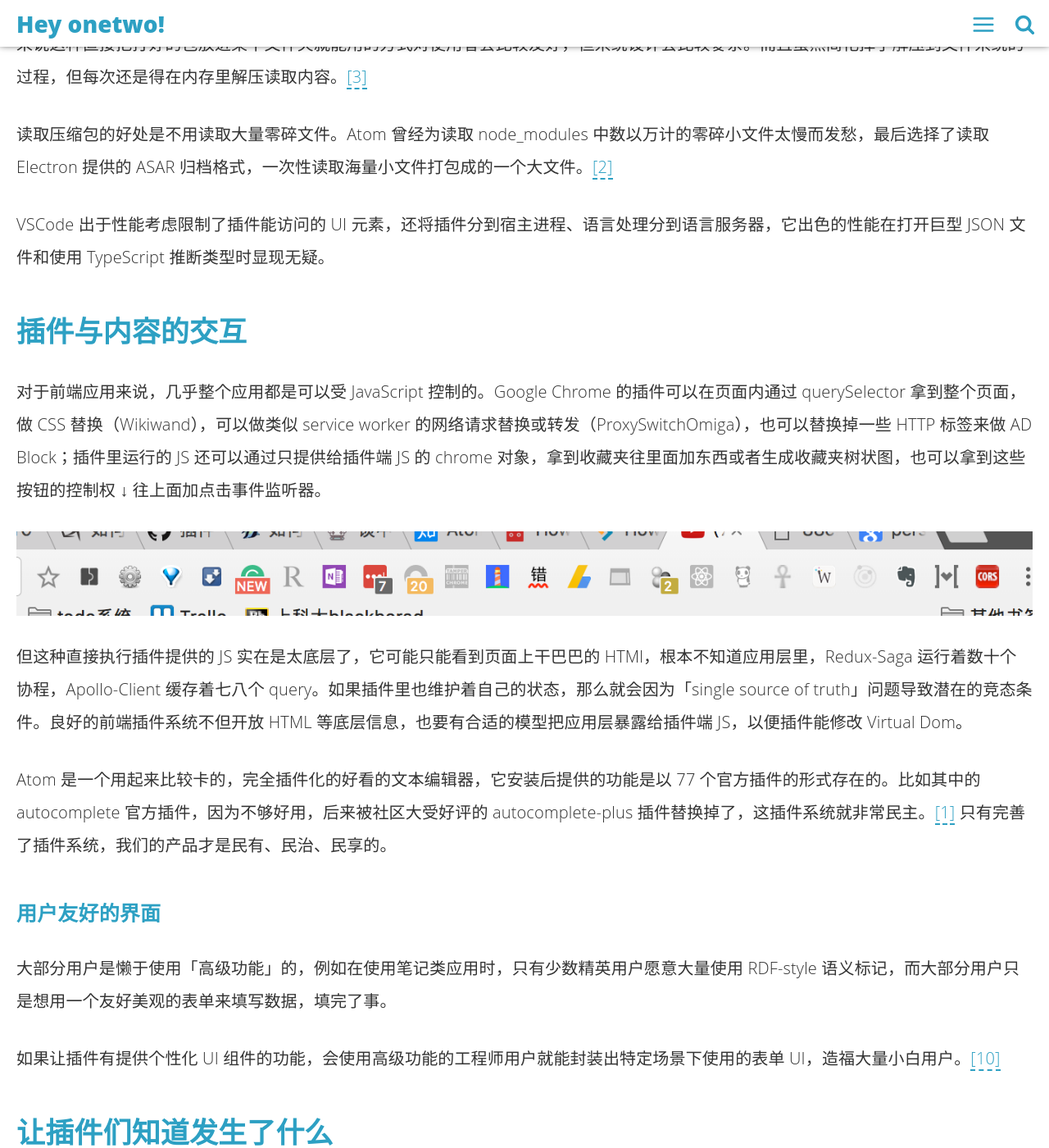
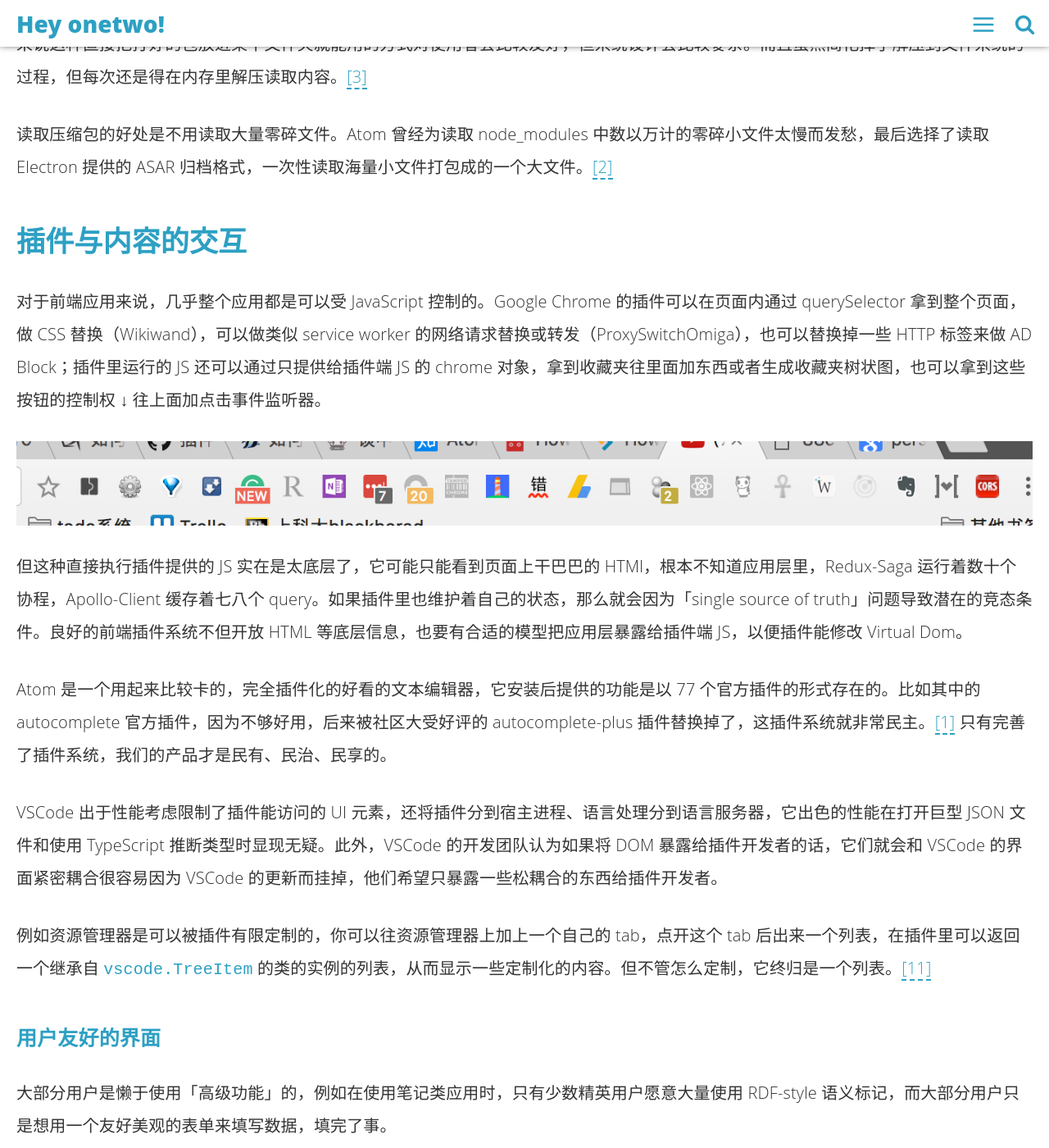
Before and after one commit to linonetwo/linonetwo.github.io, a Jekyll site: the page built from _posts/2017-08-21-前端插件系统设计.md, in a window 1280 px wide and 1400 px high, scrolled down 1846 px. Shown: the whole window at 82% size. Built offline with Jekyll 4.4.1, drawn with Linux system fonts in a browser that asks for light colours; comment, search, counter and statistics services are not loaded; some of the changed text lies outside the part shown.

Commit message:
描述 nodeDependencies

````diff
--- a/_posts/2017-08-21-前端插件系统设计.md
+++ b/_posts/2017-08-21-前端插件系统设计.md
@@ -51,6 +49,11 @@
 但这种直接执行插件提供的 JS 实在是太底层了，它可能只能看到页面上干巴巴的 HTMl，根本不知道应用层里，Redux-Saga 运行着数十个协程，Apollo-Client 缓存着七八个 query。如果插件里也维护着自己的状态，那么就会因为「single source of truth」问题导致潜在的竞态条件。良好的前端插件系统不但开放 HTML 等底层信息，也要有合适的模型把应用层暴露给插件端 JS，以便插件能修改 Virtual Dom。
 
 Atom 是一个用起来比较卡的，完全插件化的好看的文本编辑器，它安装后提供的功能是以 77 个官方插件的形式存在的。比如其中的 autocomplete 官方插件，因为不够好用，后来被社区大受好评的 autocomplete-plus 插件替换掉了，这插件系统就非常民主。[[1]](#1) 只有完善了插件系统，我们的产品才是民有、民治、民享的。
+
+
+VSCode 出于性能考虑限制了插件能访问的 UI 元素，还将插件分到宿主进程、语言处理分到语言服务器，它出色的性能在打开巨型 JSON 文件和使用 TypeScript 推断类型时显现无疑。此外，VSCode 的开发团队认为如果将 DOM 暴露给插件开发者的话，它们就会和 VSCode 的界面紧密耦合很容易因为 VSCode 的更新而挂掉，他们希望只暴露一些松耦合的东西给插件开发者。
+
+例如资源管理器是可以被插件有限定制的，你可以往资源管理器上加上一个自己的 tab，点开这个 tab 后出来一个列表，在插件里可以返回一个继承自 ```vscode.TreeItem``` 的类的实例的列表，从而显示一些定制化的内容。但不管怎么定制，它终归是一个列表。[[11]](#11)
 
 ### 用户友好的界面
 
@@ -118,4 +121,6 @@
 
 ### [<span id="10">Schema or not schema</span>](http://blog.memect.cn/wp-content/uploads/2016/12/2010-05-22_smwcon.pdf#page=25)
 
+### [<span id="11">VSCode 插件：nodeDependencies</span>](https://github.com/Microsoft/vscode-extension-samples/blob/master/tree-view-sample/src/nodeDependencies.ts)
+
 Demo 项目地址：[itonnote](https://github.com/linonetwo/itonnote)
````
Also changed, not shown: other parts of _posts/2017-08-21-前端插件系统设计.md (+0 -2 lines).
